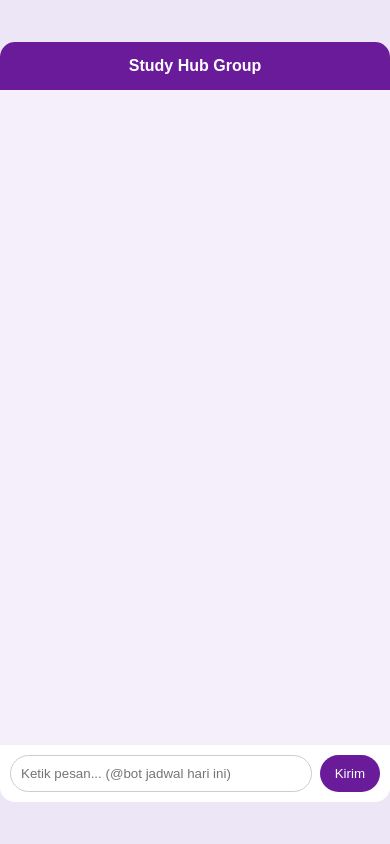
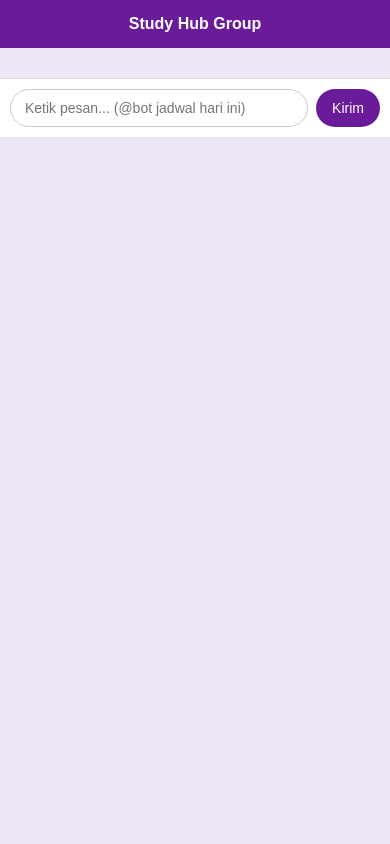
Before and after one commit to kesya23/study-hub, a Flask app: template templates/chat.html in a window 390 px wide. Run offline with Flask 3, Linux system fonts and the light colour scheme; the template is opened without the code that fills it, so the values that code supplies are empty; some libraries are stand-ins or nearby versions.

Commit message:
Fix fullscreen chat & mobile layout

```diff
--- a/static/chat.css
+++ b/static/chat.css
@@ -2,52 +2,63 @@
     box-sizing: border-box;
 }
 
+/* ===== BODY ===== */
 body {
     margin: 0;
     background: #ece6f7;
-    height: 100vh;
+    min-height: 100vh;        /* FIX mobile */
     display: flex;
     justify-content: center;
     align-items: center;
     font-family: Arial, sans-serif;
 }
 
+/* ===== CONTAINER ===== */
 .chat-container {
-    width: 420px;
-    height: 90vh;
+    width: 100%;
+    max-width: 420px;
+    height: 100%;             /* FIX mobile */
+    max-height: 100vh;        /* FIX mobile */
     background: #f4effa;
-    border-radius: 15px;
     display: flex;
     flex-direction: column;
     overflow: hidden;
+    border-radius: 15px;
 }
 
+/* ===== HEADER ===== */
 .chat-header {
     background: #6a1b9a;
     color: white;
     text-align: center;
     padding: 15px;
     font-weight: bold;
+    font-size: 16px;
 }
 
+/* ===== CHAT AREA ===== */
 .chat-box {
     flex: 1;
     padding: 15px;
     overflow-y: auto;
+    background: #efe7f6;
 }
 
+/* ===== MESSAGE ===== */
 .message {
     display: flex;
-    margin-bottom: 10px;
+    margin-bottom: 12px;
+    align-items: flex-end;
 }
 
 .message.me {
     justify-content: flex-end;
 }
 
+/* ===== AVATAR ===== */
 .avatar {
-    width: 35px;
-    height: 35px;
+    width: 34px;
+    height: 34px;
     border-radius: 50%;
     background: #9575cd;
     color: white;
@@ -55,26 +66,36 @@ body {
     align-items: center;
     justify-content: center;
     font-weight: bold;
+    font-size: 14px;
     margin-right: 8px;
 }
 
-.avatar.bot {
-    background: #512da8;
+.message.me .avatar {
+    display: none;
 }
 
+/* ===== BUBBLE ===== */
 .bubble {
-    max-width: 70%;
+    max-width: 75%;
     background: white;
     padding: 10px 14px;
     border-radius: 15px;
     font-size: 14px;
+    line-height: 1.4;
+    word-wrap: break-word;
 }
 
 .message.me .bubble {
     background: #7e57c2;
     color: white;
+    border-bottom-right-radius: 5px;
 }
 
+.message.other .bubble {
+    border-bottom-left-radius: 5px;
+}
+
+/* ===== NAME ===== */
 .name {
     font-size: 12px;
     font-weight: bold;
@@ -82,17 +103,21 @@ body {
     margin-bottom: 4px;
 }
 
+/* ===== INPUT ===== */
 .chat-input {
     display: flex;
     padding: 10px;
     background: white;
+    border-top: 1px solid #ddd;
 }
 
 .chat-input input {
     flex: 1;
-    padding: 10px;
+    padding: 10px 14px;
     border-radius: 20px;
     border: 1px solid #ccc;
+    outline: none;
+    font-size: 14px;
 }
 
 .chat-input button {
@@ -100,7 +125,21 @@ body {
     border: none;
     background: #6a1b9a;
     color: white;
-    padding: 10px 15px;
+    padding: 10px 16px;
     border-radius: 20px;
     cursor: pointer;
+    font-size: 14px;
 }
+
+/* ===== MOBILE MODE ===== */
+@media (max-width: 480px) {
+    body {
+        align-items: stretch;
+    }
+
+    .chat-container {
+        height: 100%;
+        max-height: 100%;
+        border-radius: 0;
+    }
+}
--- a/templates/chat.html
+++ b/templates/chat.html
@@ -1,25 +1,41 @@
 <!DOCTYPE html>
-<html>
+<html lang="id">
 <head>
+    <meta charset="UTF-8">
     <title>Study Hub</title>
+
+    <!-- WAJIB untuk mobile -->
+    <meta name="viewport" content="width=device-width, initial-scale=1.0">
+
     <link rel="stylesheet" href="{{ url_for('static', filename='chat.css') }}">
     <script src="https://cdn.socket.io/4.5.4/socket.io.min.js"></script>
 </head>
 <body>
 
 <div class="chat-container">
-    <div class="chat-header">Study Hub Group</div>
-    <div class="chat-box" id="chat-box"></div>
+    <div class="chat-header">
+        Study Hub Group
+    </div>
+
+    <div class="chat-box" id="chat-box">
+        <!-- pesan masuk dari JS -->
+    </div>
 
     <div class="chat-input">
-        <input id="msg" placeholder="Ketik pesan... (@bot jadwal hari ini)">
+        <input
+            id="msg"
+            type="text"
+            placeholder="Ketik pesan... (@bot jadwal hari ini)"
+            autocomplete="off"
+        >
         <button onclick="send()">Kirim</button>
     </div>
 </div>
 
 <script>
-const username = "{{ username }}";
+    const username = "{{ username }}";
 </script>
 <script src="{{ url_for('static', filename='script.js') }}"></script>
+
 </body>
 </html>
```
